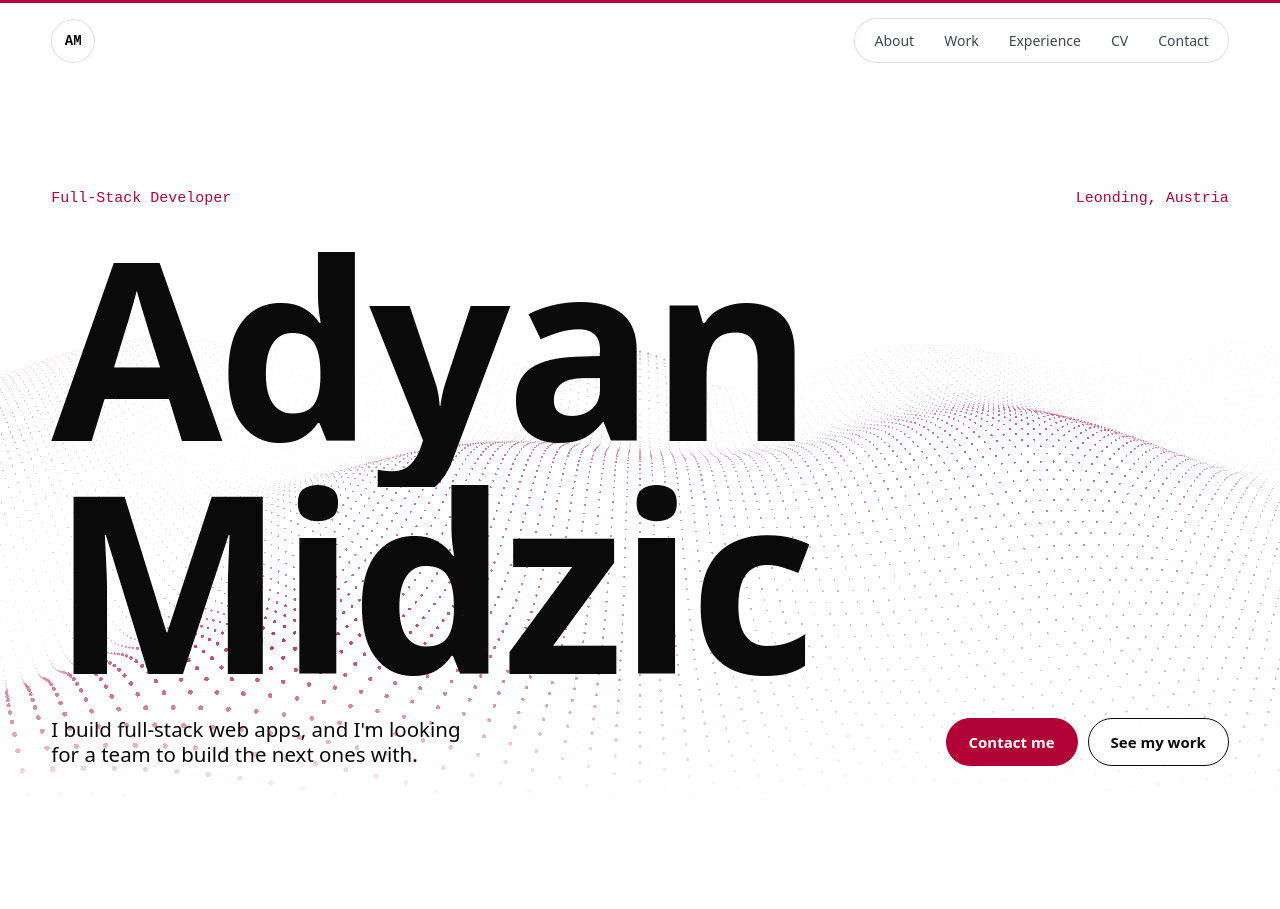
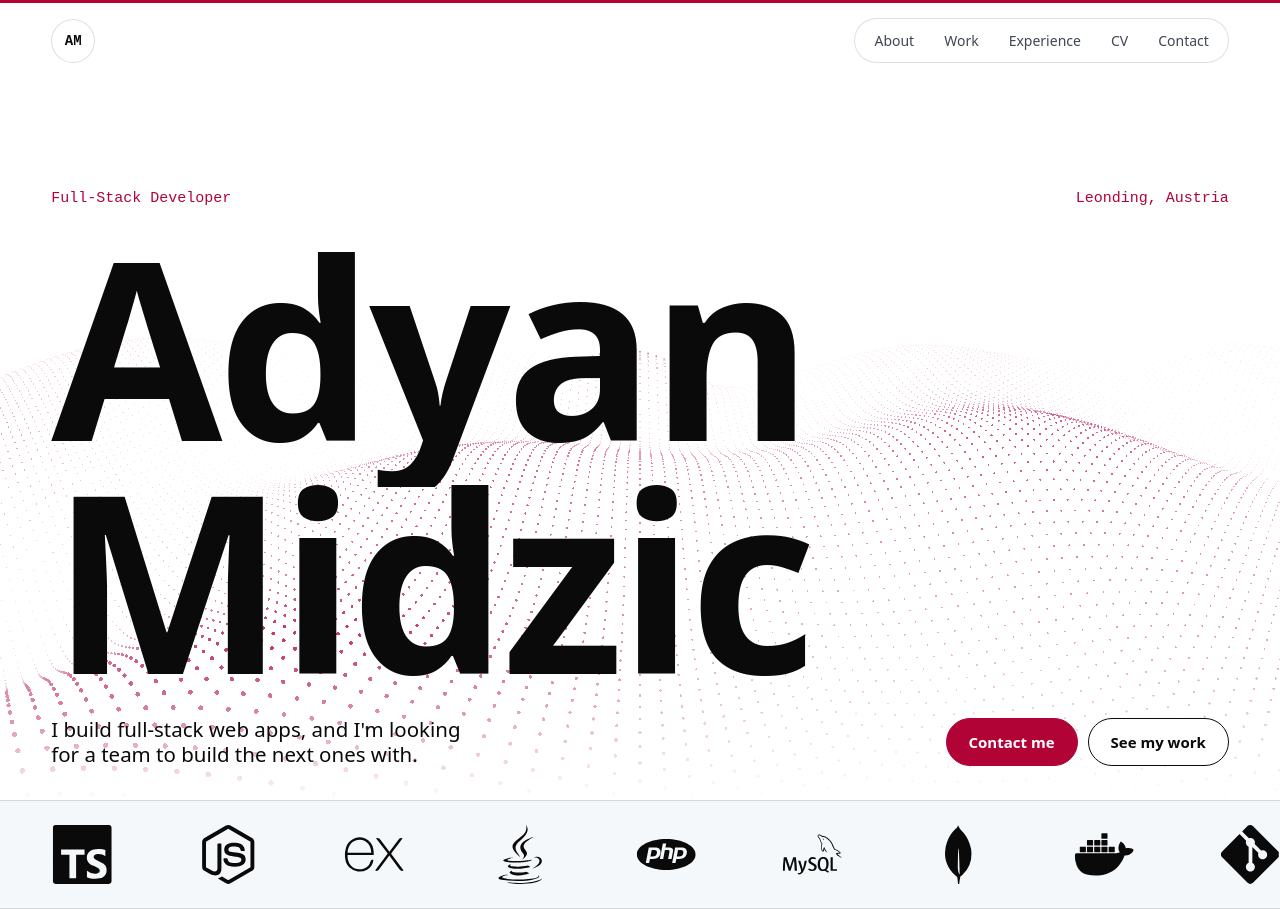
Before and after one commit to AdyanMidzic08/Portfolio, a React (Vite) app: page / in a window 1280 px wide. Before the commit the page ends 800 px from the top, so only its background shows below. Built offline with nearby package versions, Linux system fonts and the light colour scheme; no server answers.

Commit message:
feat: show tech stack as a scrolling icon marquee

```diff
--- a/src/App.tsx
+++ b/src/App.tsx
@@ -4,6 +4,7 @@ import { startSmoothScroll, useGithub } from './lib'
 import Loader from './components/Loader'
 import Nav from './components/Nav'
 import Hero from './components/Hero'
+import Marquee from './components/Marquee'
 
 export default function App() {
   const still = useReducedMotion() ?? false
@@ -20,6 +21,7 @@ export default function App() {
       <Nav />
       <main>
         <Hero ready={ready} repos={repos} still={still} />
+        <Marquee />
       </main>
     </MotionConfig>
   )
--- /dev/null
+++ b/src/components/Marquee.tsx
@@ -0,0 +1,19 @@
+import { motion, useScroll, useSpring, useTransform, useVelocity } from 'motion/react'
+import { TECH } from '../data'
+
+const entries = Object.entries(TECH)
+
+export default function Marquee() {
+  const { scrollY } = useScroll()
+  const velocity = useSpring(useVelocity(scrollY), { damping: 50, stiffness: 300 })
+  const skewX = useTransform(velocity, [-2500, 2500], [-12, 12], { clamp: true })
+  return (
+    <div className="marquee" role="img" aria-label={`Tech stack: ${Object.keys(TECH).join(', ')}`}>
+      <motion.div style={{ skewX }}>
+        <motion.div className="track" aria-hidden animate={{ x: ['0%', '-50%'] }} transition={{ duration: 34, ease: 'linear', repeat: Infinity }}>
+          {[...entries, ...entries].map(([name, Icon], i) => <span key={i} title={name}><Icon /></span>)}
+        </motion.div>
+      </motion.div>
+    </div>
+  )
+}
--- a/src/index.css
+++ b/src/index.css
@@ -71,3 +71,8 @@ h1 { display: flex; flex-direction: column; font-size: clamp(82px, min(21.5vw, 3
   .hero-top > span:last-child { display: none; }
   .hero-bottom { align-items: flex-start; }
 }
+
+/* Tech stack */
+.marquee { background: var(--panel); border-block: 1px solid var(--line); overflow: hidden; padding: 24px 0; }
+.track { display: flex; width: max-content; font-size: clamp(38px, 4.6vw, 64px); }
+.track span { display: inline-flex; margin: 0 clamp(26px, 3.4vw, 50px); }
```
